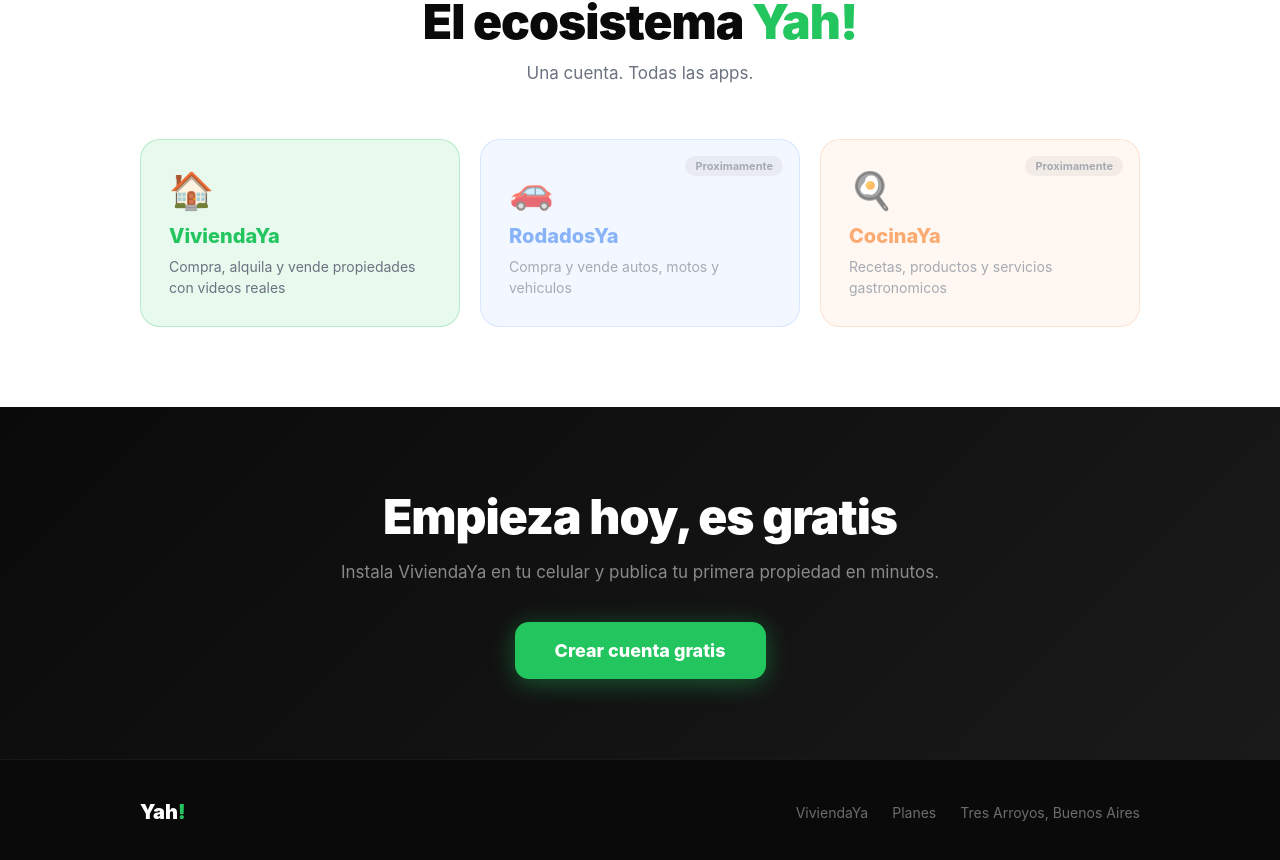
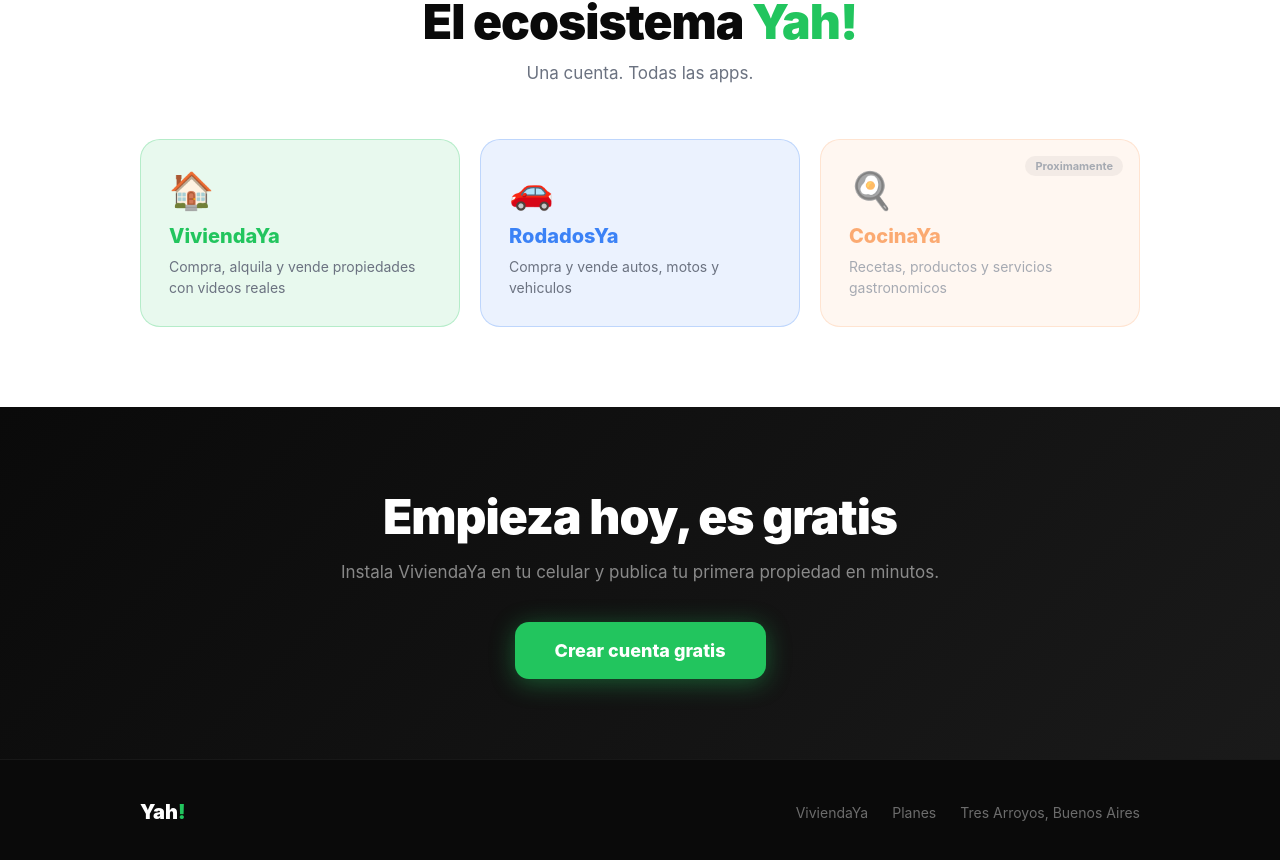
Before and after one commit to carlosgimenezmmo-hash/yah, a Next.js app: page / in a window 1280 px wide. Shown: the part 3569-4429 px from the top of the page. Built offline with nearby package versions, Linux system fonts and the light colour scheme.

Commit message:
feat: links apps en landing Yah

```diff
--- a/app/page.tsx
+++ b/app/page.tsx
@@ -3,8 +3,8 @@ import { useRouter } from "next/navigation"
 import { useState, useEffect } from "react"
 
 const apps = [
-  { nombre: "ViviendaYa", descripcion: "Compra, alquila y vende propiedades con videos reales", color: "#22C55E", bg: "rgba(34,197,94,0.1)", border: "rgba(34,197,94,0.25)", emoji: "🏠", href: "/feed", disponible: true },
-  { nombre: "RodadosYa", descripcion: "Compra y vende autos, motos y vehiculos", color: "#3B82F6", bg: "rgba(59,130,246,0.1)", border: "rgba(59,130,246,0.25)", emoji: "🚗", href: "#", disponible: false },
+  { nombre: "ViviendaYa", descripcion: "Compra, alquila y vende propiedades con videos reales", color: "#22C55E", bg: "rgba(34,197,94,0.1)", border: "rgba(34,197,94,0.25)", emoji: "🏠", href: "https://vivienda-ya.vercel.app", disponible: true },
+  { nombre: "RodadosYa", descripcion: "Compra y vende autos, motos y vehiculos", color: "#3B82F6", bg: "rgba(59,130,246,0.1)", border: "rgba(59,130,246,0.25)", emoji: "🚗", href: "https://rodadosya.vercel.app", disponible: true },
   { nombre: "CocinaYa", descripcion: "Recetas, productos y servicios gastronomicos", color: "#F97316", bg: "rgba(249,115,22,0.1)", border: "rgba(249,115,22,0.25)", emoji: "🍳", href: "#", disponible: false },
 ]
 
```
